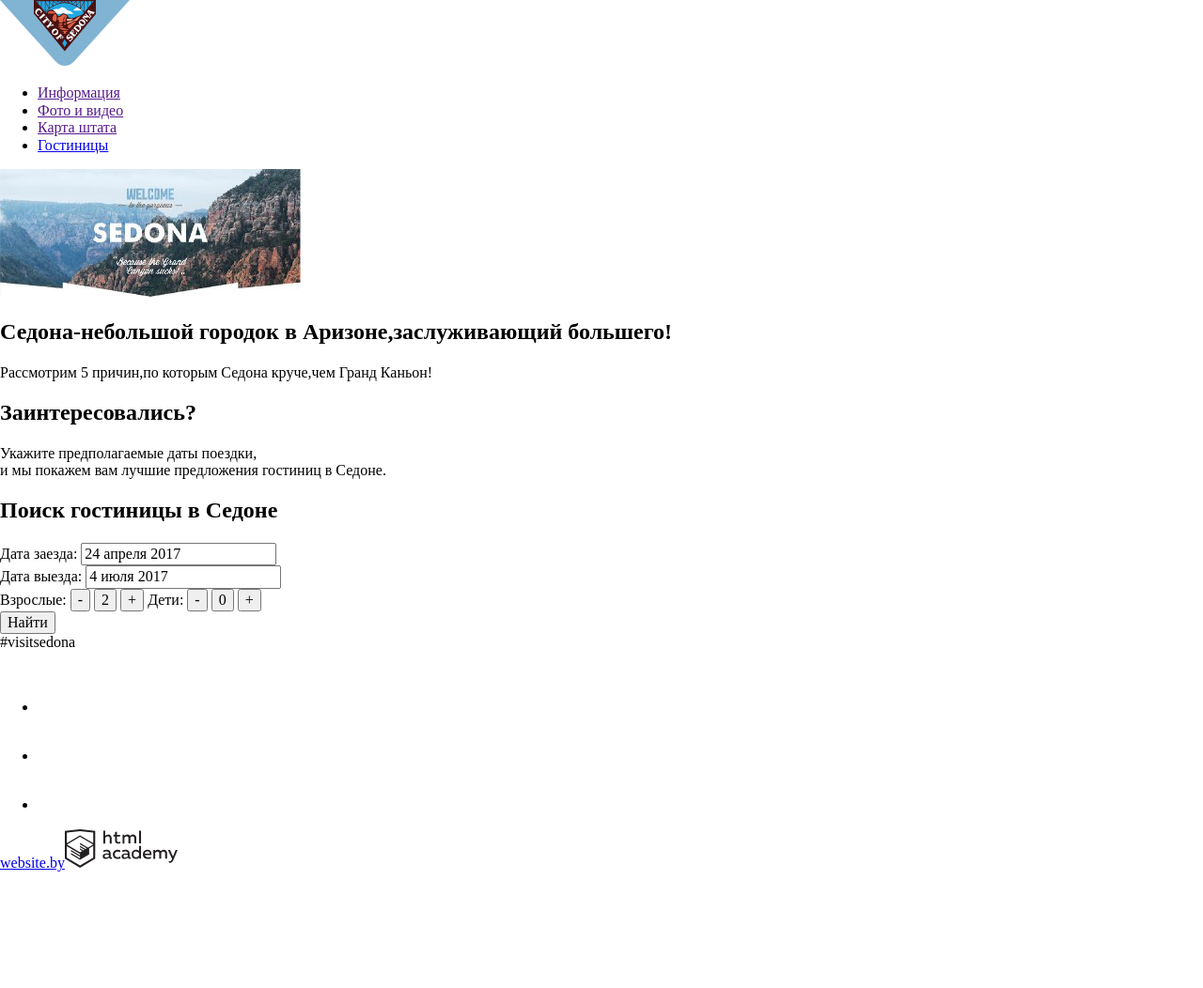
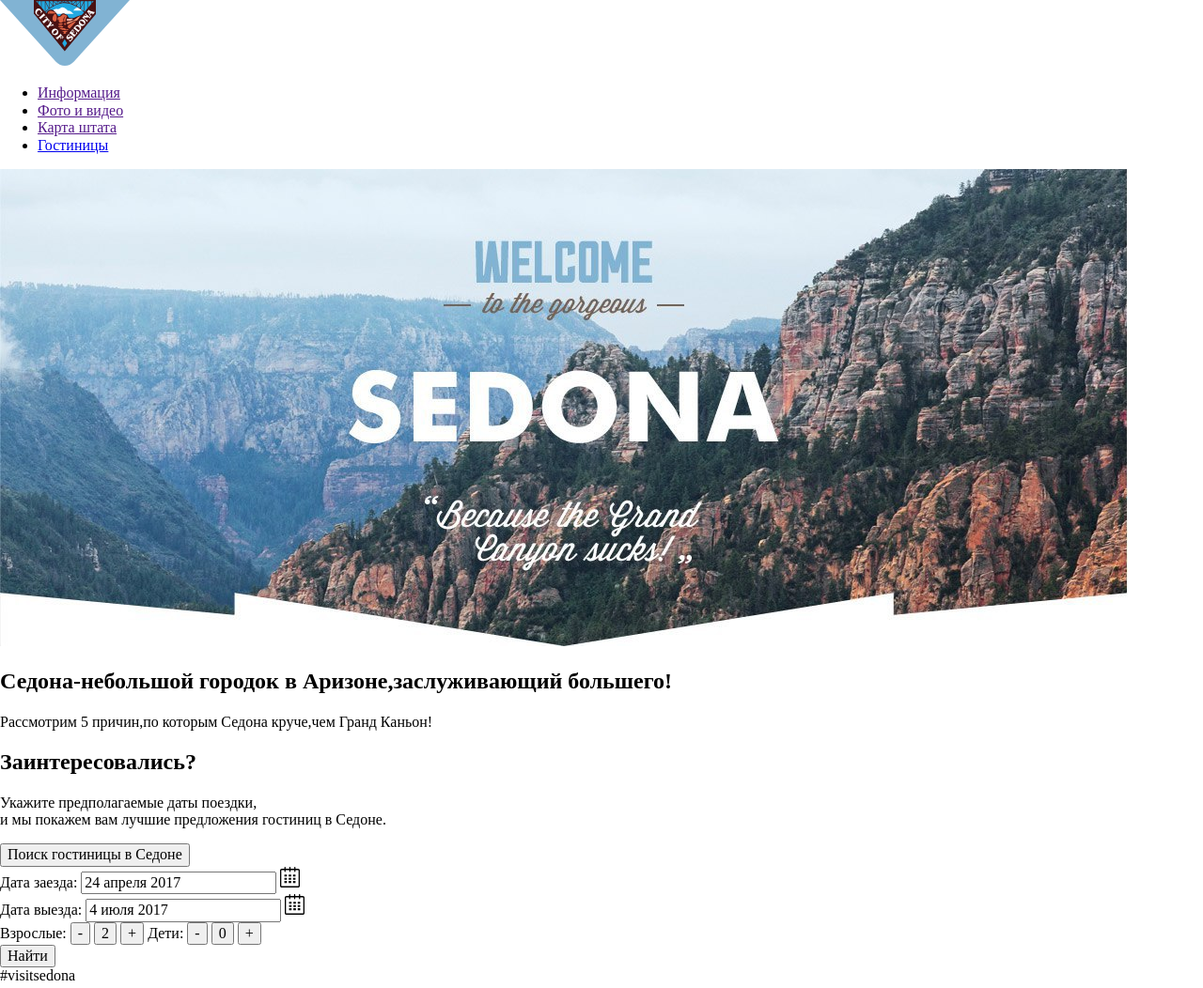
Before and after one commit to vlyubchuk/869895-sedona, a plain HTML site: page index.html in a window 1280 px wide. Shown: the top 1052 px of the page at 94% size. Before the commit the page ends 928 px from the top, so only its background shows below. Drawn offline with Linux system fonts and the light colour scheme; files that its build step writes are made by us from their sources.

Commit message:
добавлены картинки,ссылки

```diff
--- a/index.html
+++ b/index.html
@@ -22,7 +22,7 @@
     </header>
 
     <main class="container">
-      <img src="img/banner.jpeg" alt="banner" width="320" height="136">
+      <img src="img/banner.jpg" alt="banner" width="1200" height="508">
 
       <section>
         <h2>Седона-небольшой городок в Аризоне,заслуживающий большего!</h2>
@@ -84,29 +84,31 @@
         <p>Укажите предполагаемые даты поездки,<br>
           и мы покажем вам лучшие предложения гостиниц в Седоне.</p>
       </section>
-      <form>
-        <h2>Поиск гостиницы в Седоне</h2>
+        <button>Поиск гостиницы в Седоне</button>
+      <form action="" method="POST">
         <div>
           <label for="date-in">Дата заезда:</label>
             <input type="text" name="date-in" id="date-in" value="24 апреля 2017">
+            <img src="/img/calendar.svg" alt="calendar">
         </div>
         <div>
           <label for="date-out">Дата выезда:</label>
             <input type="text" name="date-out" id="date-out" value="4 июля 2017">
+            <img src="/img/calendar.svg" alt="calendar">
         </div>
         <div>
           <label for="adult">Взрослые:</label>
             <button>-</button>
             <button>2</button>
-            <!-- <input type="text" name="number" id="number" value="2"> -->
+            <!-- <input type="text" name="number" id="adult" value="2"> -->
             <button>+</button>
           <label for="children">Дети:</label>
             <button>-</button>
             <button>0</button>
-            <!-- <input type="text" name="number" id="number" value="2"> -->
+            <!-- <input type="text" name="number" id="children" value="2"> -->
             <button>+</button>
         </div>
-        <div><button type="submit" name="search">Найти</button></div>
+        <button type="submit" name="search">Найти</button>
       </form>
 
 
@@ -114,12 +116,12 @@
         <div>#visitsedona</div>
         <div>
           <ul>
-            <li><a href="twitter.com"><img src="img/twitter.svg" alt="twitter" width="46" height="48"></a></li>
-            <li><a href="facebook.com"><img src="img/fb-icon.svg" alt="facebook" width="46" height="48"></a></li>
-            <li><a href="youtube.com"><img src="img/youtube.svg" alt="youtube" width="46" height="48"></a></li>
+            <li><a href="twitter.com"></a></li>
+            <li><a href="facebook.com"></a></li>
+            <li><a href="youtube.com"></a></li>
           </ul>
         </div>
-        <div><a href="https://htmlacademy.ru/intensive/htmlcss">website.by<img src="img/logo-htmlacademy.svg" alt="Логотип htmlacademy" widht="115" height="41"></a></div>
+        <div><a href="https://htmlacademy.ru/intensive/htmlcss">website.by<img src="img/logo-htmlacademy.svg" alt="Логотип htmlacademy" width="115" height="41"></a></div>
       </footer>
     </main>
 
```
Also changed, not shown: img/banner.jpeg (deleted), img/banner.jpg (added), img/polygon.png (deleted), img/polygon@2x.png (deleted), img/polygon@3x.png (deleted).
